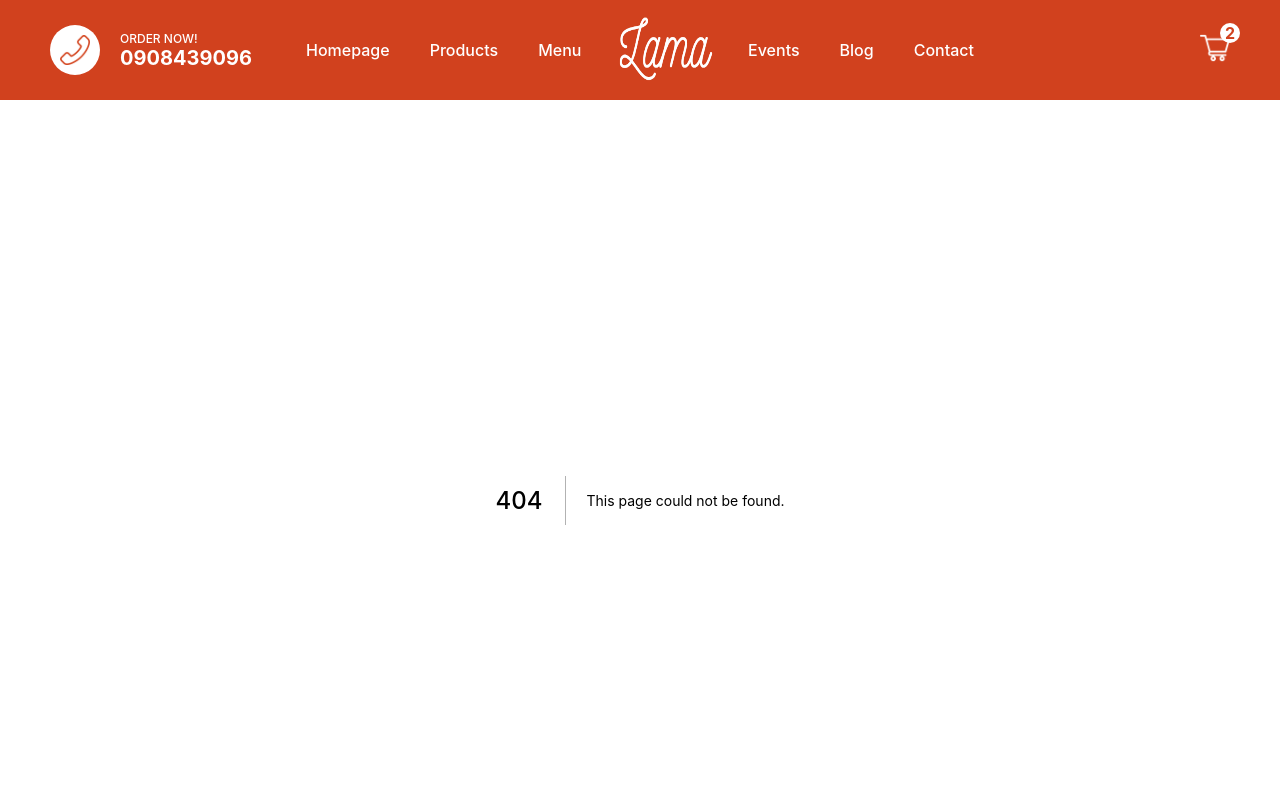
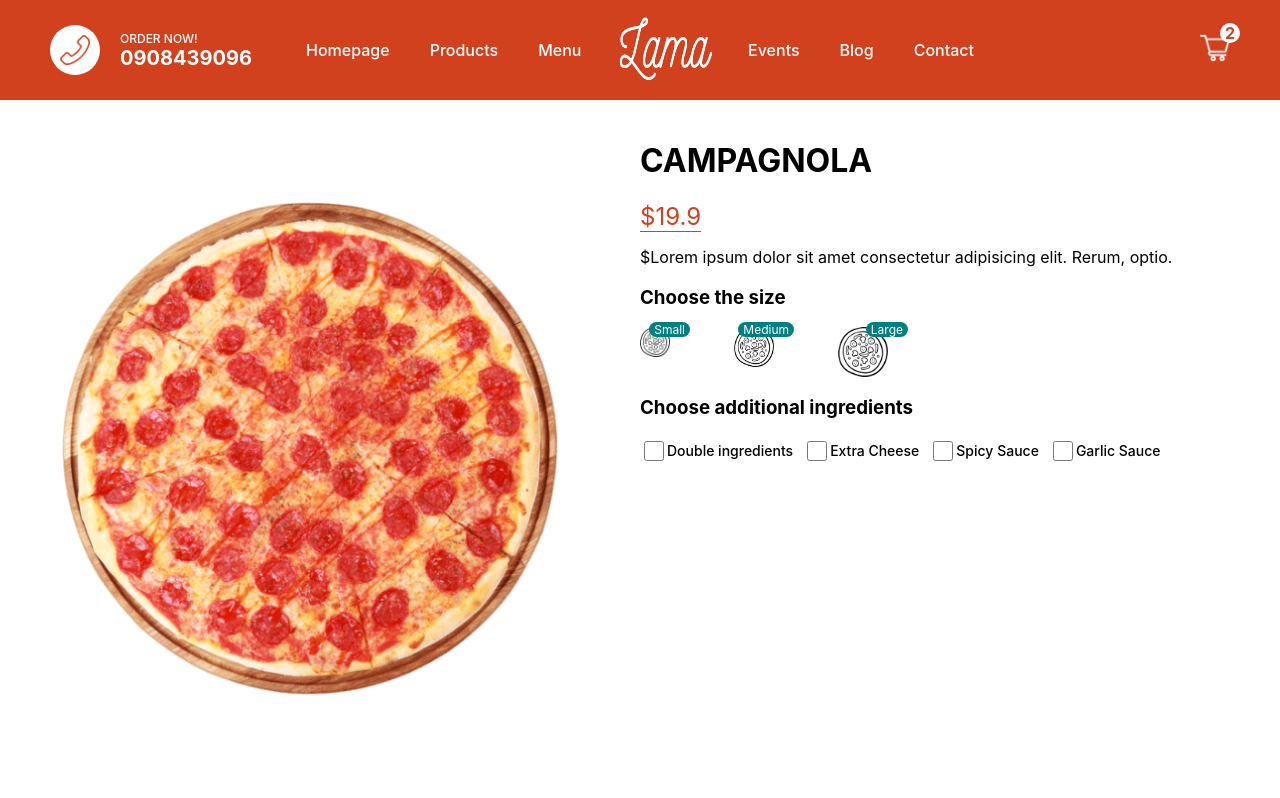
Before and after one commit to Mankind71/lamaDevFoodOrdering, a Next.js app: page /product/1 in a window 1280 px wide. Before the commit this address had no page. Shown: the top 798 px of the page. Built offline with nearby package versions, Linux system fonts and the light colour scheme.

Commit message:
created the product page

```diff
--- a/components/Footer.js
+++ b/components/Footer.js
@@ -5,7 +5,7 @@ const Footer = () => {
   return (
     <div className={styles.container}>
       <div className={styles.item}>
-        <Image src="/img/bg.png" layout="fill" alt="" />
+        <Image src="/img/bg.png" objectFit="cover" layout="fill" alt="" />
       </div>
       <div className={styles.item}>
         <div className={styles.card}>
@@ -14,7 +14,7 @@ const Footer = () => {
           </h2>
         </div>
         <div className={styles.card}>
-          <h1 className={styles.title} FIND OUR RESTAURANTS></h1>
+          <h1 className={styles.title}>FIND OUR RESTAURANTS</h1>
           <p className={styles.text}>
             1654 R. Don Road #304.
             <br />
@@ -37,7 +37,7 @@ const Footer = () => {
           </p>
         </div>
         <div className={styles.card}>
-          <h1 className={styles.title} WORKING HOURS></h1>
+          <h1 className={styles.title}>WORKING HOURS</h1>
           <p className={styles.text}>
             MONDAY UNTIL FRIDAY <br /> 9:00 - 22:00
           </p>
--- a/components/PizzaList.js
+++ b/components/PizzaList.js
@@ -21,6 +21,7 @@ const PizzaList = () => {
         <PizzaCard />
         <PizzaCard />
         <PizzaCard />
+        <PizzaCard />
       </div>
     </div>
   );
--- /dev/null
+++ b/pages/product/[id].jsx
@@ -0,0 +1,86 @@
+import Image from "next/image";
+import { useState } from "react";
+import styles from "../../styles/Product.module.css";
+
+const Product = () => {
+  const [size, setSize] = useState(0);
+
+  const pizza = {
+    id: 1,
+    img: "/img/pizza.png",
+    name: "CAMPAGNOLA",
+    price: [19.9, 23.9, 27.9],
+    desc: "Lorem ipsum dolor sit amet consectetur adipisicing elit. Rerum, optio.",
+  };
+
+  return (
+    <div className={styles.container}>
+      <div className={styles.left}>
+        <div className={styles.imgContainer}>
+          <Image src={pizza.img} alt="" objectFit="contain" layout="fill" />
+        </div>
+      </div>
+      <div className={styles.right}>
+        <h1 className={styles.title}>{pizza.name}</h1>
+        <span className={styles.price}>${pizza.price[size]}</span>
+        <p className={styles.desc}>${pizza.desc}</p>
+        <h3 className={styles.choose}>Choose the size</h3>
+        <div className={styles.sizes}>
+          <div className={styles.size} onClick={() => setSize(0)}>
+            <Image src="/img/size.png" alt="" layout="fill" />
+            <span className={styles.number}>Small</span>
+          </div>
+          <div className={styles.size} onClick={() => setSize(1)}>
+            <Image src="/img/size.png" alt="" layout="fill" />
+            <span className={styles.number}>Medium</span>
+          </div>
+          <div className={styles.size} onClick={() => setSize(2)}>
+            <Image src="/img/size.png" alt="" layout="fill" />
+            <span className={styles.number}>Large</span>
+          </div>
+        </div>
+        <h3 className={styles.choose}>Choose additional ingredients</h3>
+        <div className={styles.ingredients}>
+          <div className={styles.option}>
+            <input
+              type="checkbox"
+              name="double"
+              className={styles.checkbox}
+              id="double"
+            />
+            <label htmlFor="double">Double ingredients</label>
+          </div>
+          <div className={styles.option}>
+            <input
+              type="checkbox"
+              name="cheese"
+              className={styles.checkbox}
+              id="cheese"
+            />
+            <label htmlFor="cheese">Extra Cheese</label>
+          </div>
+          <div className={styles.option}>
+            <input
+              type="checkbox"
+              name="spicy"
+              className={styles.checkbox}
+              id="spicy"
+            />
+            <label htmlFor="spicy">Spicy Sauce</label>
+          </div>
+          <div className={styles.option}>
+            <input
+              type="checkbox"
+              name="garlic"
+              className={styles.checkbox}
+              id="garlic"
+            />
+            <label htmlFor="garlic">Garlic Sauce</label>
+          </div>
+        </div>
+      </div>
+    </div>
+  );
+};
+
+export default Product;
```
